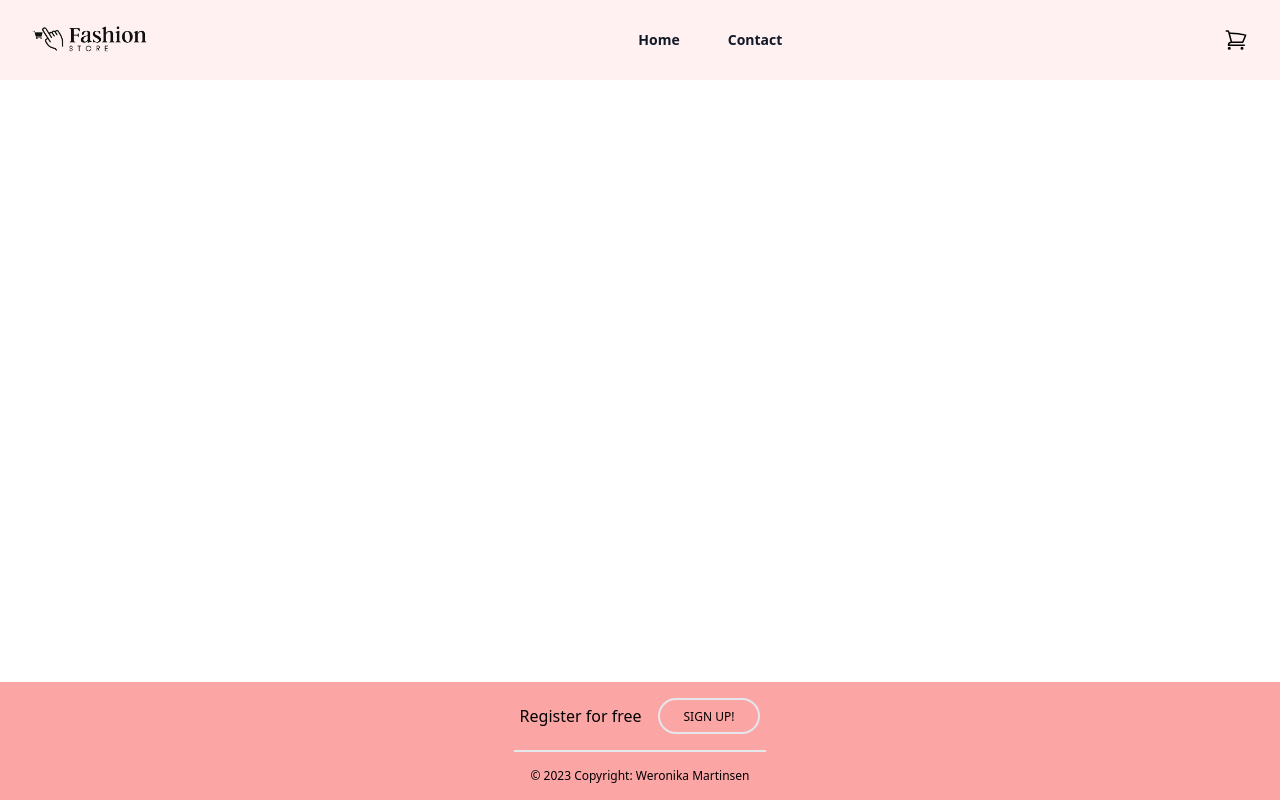
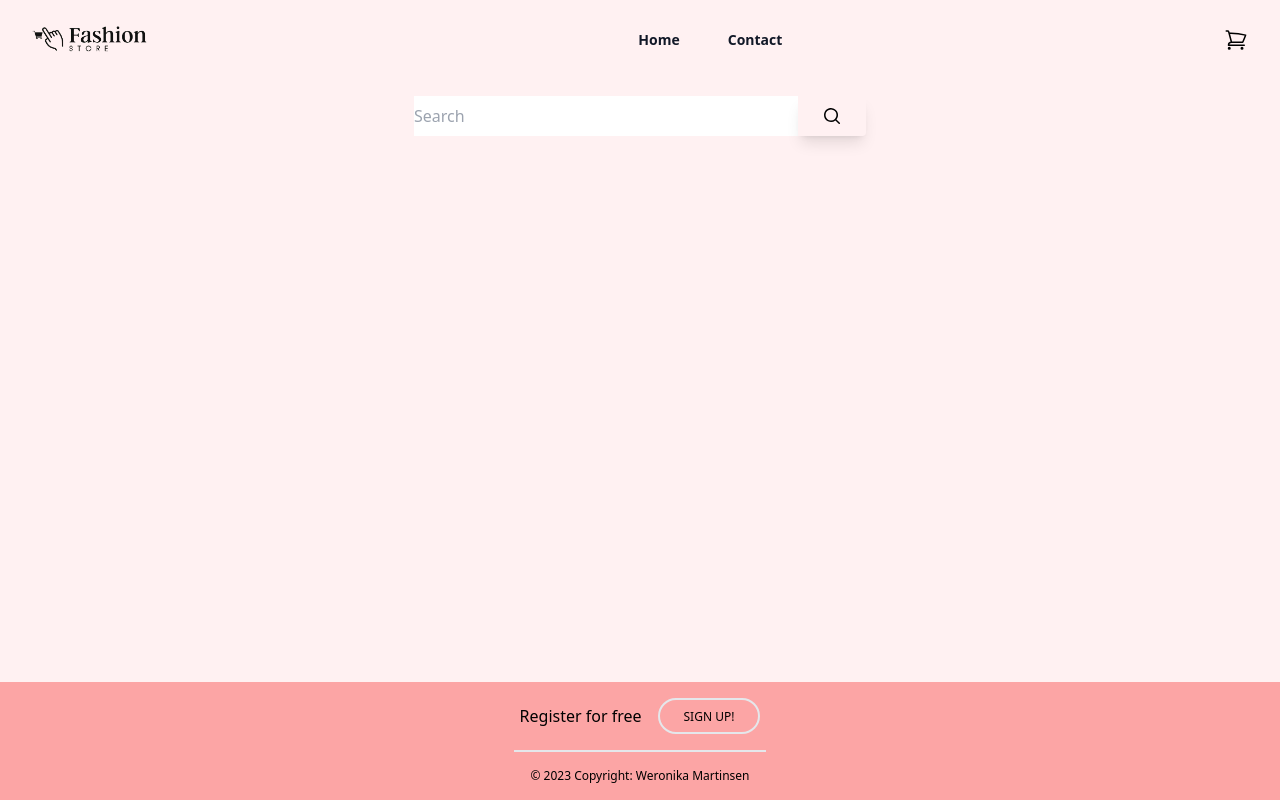
Before and after one commit to cnnrbrn/WeronikaMartinsen, a React (Vite) app in the folder eCom_react/: page / in a window 1280 px wide. Built offline with nearby package versions, Linux system fonts and the light colour scheme.

Commit message:
Adds searchbar ui

```diff
--- /dev/null
+++ b/eCom_react/src/Components/SearchBar.jsx
@@ -0,0 +1,38 @@
+import "../styles/index.css";
+
+function SearchBar() {
+  return (
+    <div className="mb-3">
+      <div className="relative mt-4 flex">
+        <input
+          type="search"
+          className="bg-white w-96"
+          placeholder="Search"
+          aria-label="Search"
+          aria-describedby="button-addon1"
+        />
+
+        <button
+          className="relative z-[2] flex items-center rounded-r px-6 py-2.5 shadow-lg ease-in-out hover:bg-primary-700 hover:shadow-lg focus:bg-primary-700 focus:shadow-lg focus:outline-none focus:ring-0 active:bg-primary-800 active:shadow-lg"
+          type="button"
+          id="button-addon1"
+        >
+          <svg
+            xmlns="http://www.w3.org/2000/svg"
+            viewBox="0 0 20 20"
+            fill="currentColor"
+            className="h-5 w-5"
+          >
+            <path
+              fillRule="evenodd"
+              d="M9 3.5a5.5 5.5 0 100 11 5.5 5.5 0 000-11zM2 9a7 7 0 1112.452 4.391l3.328 3.329a.75.75 0 11-1.06 1.06l-3.329-3.328A7 7 0 012 9z"
+              clipRule="evenodd"
+            />
+          </svg>
+        </button>
+      </div>
+    </div>
+  );
+}
+
+export default SearchBar;
--- a/eCom_react/src/Layout/Layout.jsx
+++ b/eCom_react/src/Layout/Layout.jsx
@@ -1,13 +1,16 @@
 import "../styles/index.css";
 import Header from "./Header";
 import Footer from "./Footer";
+import SearchBar from "../Components/SearchBar";
 
 function Layout() {
   return (
     <>
       <div className="h-screen flex flex-col p-0 m-0">
         <Header />
-        <article className="h-screen"></article>
+        <main className="h-screen w-full bg-rose-50 flex justify-center">
+          <SearchBar />
+        </main>
         <Footer />
       </div>
     </>
```
Also changed, not shown: eCom_react/src/Components/ProductList.jsx (added), 1 other file (tests, documents, lock files or other folders).
